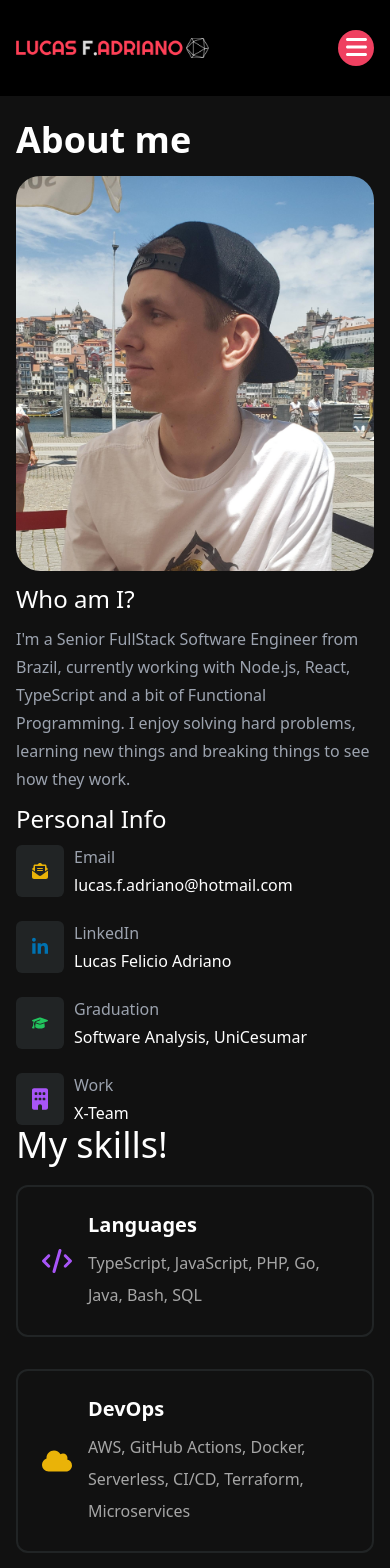
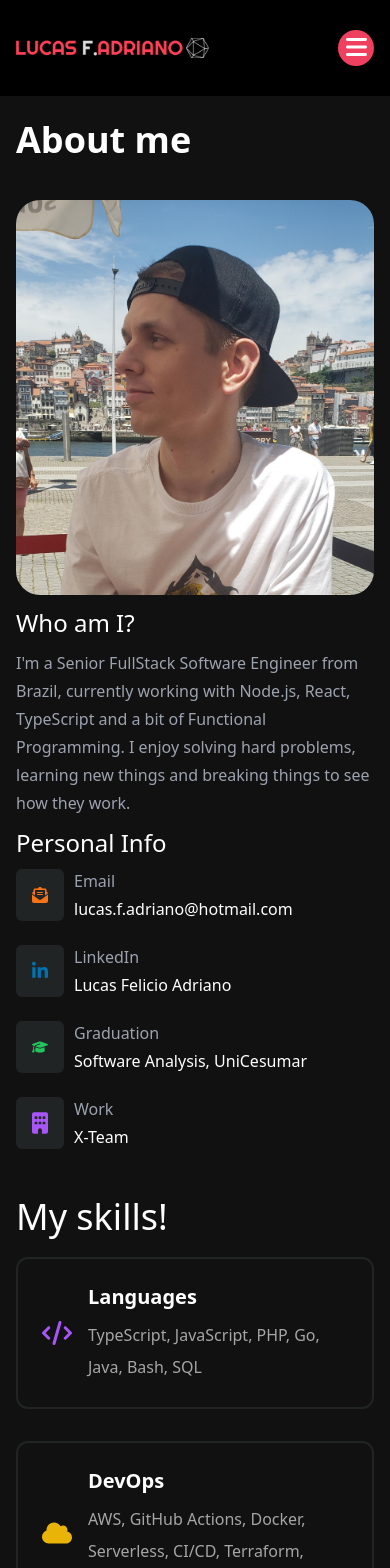
Before and after one commit to lucasadrianof/personal-blog-nextjs, a Next.js app: page /about in a window 390 px wide. Shown: the top 1568 px of the page. Built offline with nearby package versions, Linux system fonts and the light colour scheme.

Commit message:
fix: fix paddings for mobile

```diff
--- a/src/app/about/page.tsx
+++ b/src/app/about/page.tsx
@@ -5,7 +5,7 @@ export default function About() {
   return (
     <div className="lg:container lg:rounded-2xl bg-[#111111] px-4 sm:px-5 md:px-10 lg:px-20">
       <div>
-        <div className="md:py-12 xs:py-0">
+        <div className="py-12 xs:pt-0 xs:pb-12">
           <h2 className="after-effect after:left-52 mt-12 xs:mt-6 lg:mt-0">
             About me
           </h2>
--- a/src/app/components/PersonalInfo/data.tsx
+++ b/src/app/components/PersonalInfo/data.tsx
@@ -16,7 +16,7 @@ type PersonalInfo = {
 const personalInfo: PersonalInfo[] = [
   {
     icon: faEnvelopeOpenText,
-    iconClass: 'text-yellow-500',
+    iconClass: 'text-orange-500',
     name: 'Email',
     meta: (
       <>
--- a/src/app/components/WhoAmI/WhoAmI.tsx
+++ b/src/app/components/WhoAmI/WhoAmI.tsx
@@ -3,7 +3,7 @@ import PersonalInfo from '../PersonalInfo/PersonalInfo'
 
 export default function WhoAmI() {
   return (
-    <div className="grid grid-cols-12 md:gap-10 pt-4 items-center">
+    <div className="grid grid-cols-12 md:gap-10 md:pt-4 xs:pt-10 items-center">
       <div className="col-span-12 md:col-span-4">
         <Image
           className="w-full object-cover overflow-hidden rounded-3xl mb-3"
```
